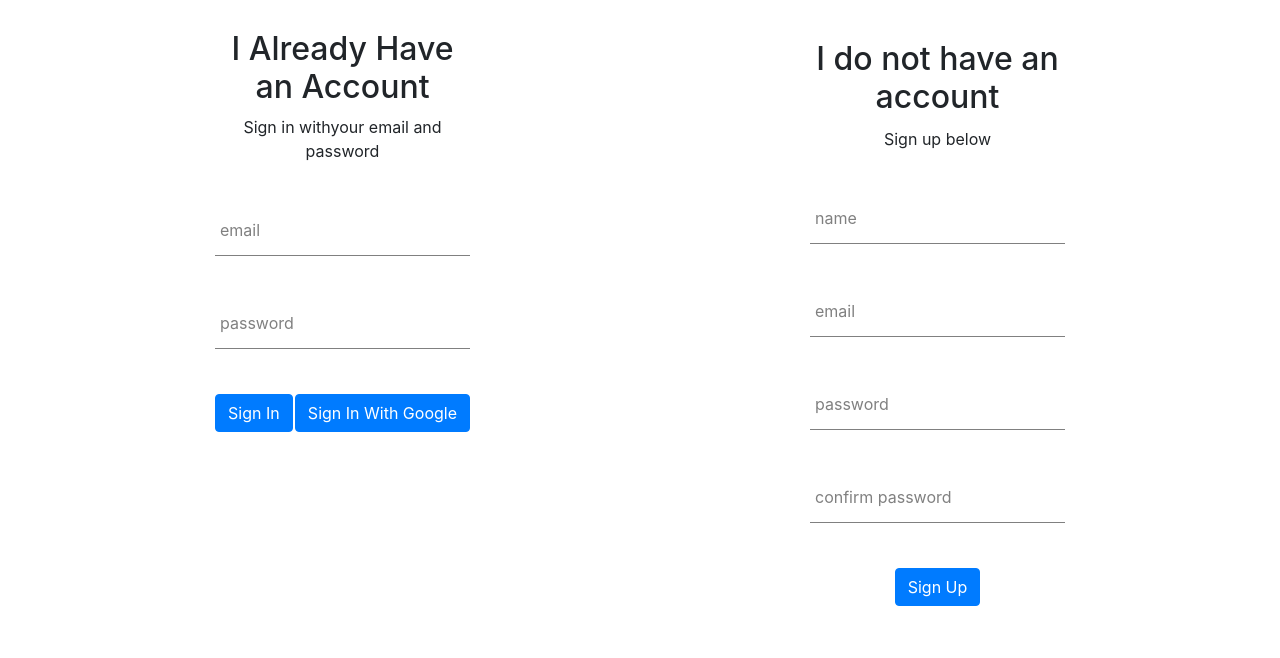
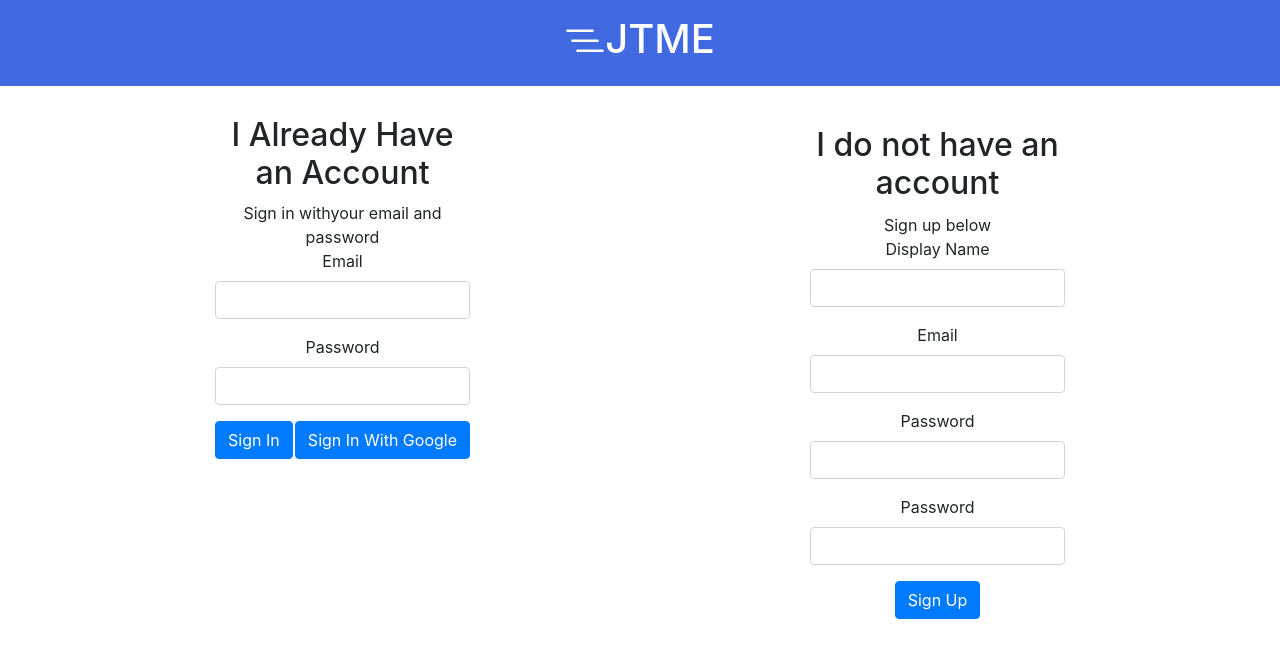
Before and after one commit to bbedevian/jtme, a React (Create React App) app: page /signin in a window 1280 px wide. Shown: the top 658 px of the page. Built offline with nearby package versions, Linux system fonts and the light colour scheme; no server answers.

Commit message:
start laying out the home page with sidebar etc

```diff
--- a/src/App.js
+++ b/src/App.js
@@ -4,10 +4,7 @@ import {connect} from 'react-redux'
 import SignInSignUp from './pages/signin-signup/signin-signup.component'
 import {Route, Switch, Redirect} from 'react-router-dom';
 import HomePage from './pages/home/home.component'
-import Button from 'react-bootstrap/Button'
-import { signOutStart } from './redux/user/user.actions';
-
-
+import Header from './components/Header/header.component'
 
 import {checkUserSession} from './redux/user/user.actions'
 
@@ -22,12 +19,12 @@ class App extends Component {
     const {currentUser} = this.props
     return (
       <div className="App">
+        <Header />
         <Switch>
           <Route exact path='/signin' render={() => currentUser ? (<Redirect to='/home' />) : (<SignInSignUp/>)}/>
           <Route exact path='/home' render={() => currentUser ? (<HomePage/>): (<Redirect to='/signin' />)}/>
           <Route path='/' render={() => currentUser ? (<Redirect to='/home' />) : (<Redirect to='/signin' />)}/>
         </Switch>
-        {currentUser ? <Button onClick={() => this.props.signOutStart()}>Sign Out</Button> : null}
       </div>
     );
   }
@@ -39,7 +36,6 @@ const msp = ({user}) => ({
 
 const mdp = dispatch => ({
   checkUserSession: () => dispatch(checkUserSession()),
-  signOutStart: () => dispatch(signOutStart())
 })
 
 export default connect(msp, mdp)(App);
--- a/src/components/AddJob/add-job.component.jsx
+++ b/src/components/AddJob/add-job.component.jsx
@@ -7,6 +7,8 @@ import { fetchJobsStart } from '../../redux/jobs/jobs.actions';
 import Container from 'react-bootstrap/Container'
 import Form from 'react-bootstrap/Form'
 import Button from 'react-bootstrap/Button'
+import { ArrowUpCircle, ArrowDownCircle } from 'react-bootstrap-icons'
+
 
 //css import
 import './add-job.scss'
@@ -17,7 +19,8 @@ class AddJob extends Component {
         company: '',
         status: '',
         jobTitle: '',
-        lastContacted: ''
+        lastContacted: '',
+        isOpen: true
     }
 
     handleChange = e => {
@@ -25,9 +28,15 @@ class AddJob extends Component {
         this.setState({[name]: value})
     }
 
+    handleDropDown = () => {
+        this.setState({isOpen: !this.state.isOpen})
+    }
+
     handleSubmit = e => {
         e.preventDefault();
-        addJobToUserJobsCollection(this.state)
+        const {company, status, jobTitle, lastContacted} = this.state
+        const newJob = {company, status, jobTitle, lastContacted}
+        addJobToUserJobsCollection(newJob)
         this.setState({
             company: '',
             status: '',
@@ -41,35 +50,42 @@ class AddJob extends Component {
     }
 
     render() {
-        const {company, status, jobTitle, lastContacted } = this.state
+        const {company, status, jobTitle, lastContacted, isOpen } = this.state
+        const {handleDropDown} = this
         return (
             <Container className='add-job'>
+                <div className='add-job-header' onClick={() =>  handleDropDown()}>
+                    Add a new Job {isOpen ? <ArrowUpCircle/> : <ArrowDownCircle/>}
+                </div>
+               { isOpen ?
                 <Form id='add-job-form' onSubmit={this.handleSubmit}>
                     <Form.Group controlId="companyForm">
                         <Form.Label>Company:</Form.Label>
-                        <Form.Control name='company' value={company} onChange={this.handleChange}/>
+                        <Form.Control required name='company' value={company} onChange={this.handleChange}/>
                     </Form.Group>
                     <Form.Group controlId="jobTitleForm">
                         <Form.Label>Job Title:</Form.Label>
-                        <Form.Control name='jobTitle' value={jobTitle} onChange={this.handleChange}/>
+                        <Form.Control required name='jobTitle' value={jobTitle} onChange={this.handleChange}/>
                     </Form.Group>
                     <Form.Group controlId="lastContactForm">
                         <Form.Label>Last Contacted:</Form.Label>
-                        <Form.Control type="date" name='lastContacted' value={lastContacted} onChange={this.handleChange}/>
+                        <Form.Control required type="date" name='lastContacted' value={lastContacted} onChange={this.handleChange}/>
                     </Form.Group>
                     <Form.Group controlId="statusForm">
                         <Form.Label>Status:</Form.Label>
-                        <Form.Control name="status" as="select" value={status} onChange={this.handleChange} >
+                        <Form.Control required name="status" as="select" value={status} onChange={this.handleChange} >
                             <option disabled defaultValue></option>
                             <option value="saved">Saved</option>
                             <option value="applied">Applied</option>
                             <option value="interviewing">Interviewing</option>
                             <option value="closed">Closed</option>
                         </Form.Control>
-                        {/* <Form.Control name='status' value={status} onChange={this.handleChange}/> */}
                     </Form.Group>
                     <Button variant='success' type='submit'>Add Job</Button>
                 </Form>
+                :
+                null
+                }
             </Container>
         );
     }
--- a/src/components/AddJob/add-job.scss
+++ b/src/components/AddJob/add-job.scss
@@ -1,3 +1,10 @@
 .add-job{
    margin-bottom: 50px;
 }
+
+.add-job-header {
+   width: 100%;
+   background-color: greenyellow;
+   padding: 8px;
+   margin-bottom: 5px;
+}
--- /dev/null
+++ b/src/components/Header/header.component.jsx
@@ -0,0 +1,16 @@
+import React, { Component } from 'react';
+import './header.styles.scss'
+import { ListNested } from 'react-bootstrap-icons'
+
+
+class Header extends Component {
+    render() {
+        return (
+            <div className='header'>
+                <h1>{<ListNested/>}JTME</h1>
+            </div>
+        );
+    }
+}
+
+export default Header;
--- /dev/null
+++ b/src/components/Header/header.styles.scss
@@ -0,0 +1,7 @@
+.header {
+    padding: 15px;
+    margin: auto;
+    color: white;
+    background-color: rgb(65, 105, 225);
+    margin-bottom: 5px;
+}
--- a/src/components/form-input/form-input.component.jsx
+++ /dev/null
@@ -1,19 +0,0 @@
-import React from 'react';
-import './form-input.styles.scss'
-
-const FormInput = ({handleChange, label, ...otherProps}) => {
-    return (
-        <div className='group'>
-        <input className='form-input' onChange={handleChange} {...otherProps}/>
-        {
-            label ?
-           ( <label className={`${otherProps.value.length ? 'shrink' : ''} form-input-label`}>
-                    {label}
-            </label>)
-            : null
-        }
-        </div>
-    );
-}
-
-export default FormInput;
--- a/src/components/form-input/form-input.styles.scss
+++ /dev/null
@@ -1,54 +0,0 @@
-$sub-color: grey;
-$main-color: black;
-
-@mixin shrinkLabel {
-  top: -14px;
-  font-size: 12px;
-  color: $main-color;
-}
-
-.group {
-  position: relative;
-  margin: 45px 0;
-
-  .form-input {
-    background: none;
-    background-color: white;
-    color: $sub-color;
-    font-size: 18px;
-    padding: 10px 10px 10px 5px;
-    display: block;
-    width: 100%;
-    border: none;
-    border-radius: 0;
-    border-bottom: 1px solid $sub-color;
-    margin: 25px 0;
-
-    &:focus {
-      outline: none;
-    }
-
-    &:focus ~ .form-input-label {
-      @include shrinkLabel();
-    }
-  }
-
-  input[type='password'] {
-    letter-spacing: 0.3em;
-  }
-
-  .form-input-label {
-    color: $sub-color;
-    font-size: 16px;
-    font-weight: normal;
-    position: absolute;
-    pointer-events: none;
-    left: 5px;
-    top: 10px;
-    transition: 300ms ease all;
-
-    &.shrink {
-      @include shrinkLabel();
-    }
-  }
-}
--- a/src/components/sign-in/sign-in.component.jsx
+++ b/src/components/sign-in/sign-in.component.jsx
@@ -2,14 +2,13 @@ import React, { Component } from 'react';
 import './sign-in.styles.scss'
 import {connect} from 'react-redux'
 import {googleSignInStart, emailSignInStart} from '../../redux/user/user.actions'
+import Form from 'react-bootstrap/Form'
 import Button from 'react-bootstrap/Button'
-import FormInput from '../form-input/form-input.component';
 
 
 class SignIn extends Component {
     state = {
         email: '',
-
         password: ''
     }
 
@@ -34,14 +33,20 @@ class SignIn extends Component {
                 <h2>I Already Have an Account</h2>
                 <span>Sign in withyour email and password</span>
 
-                <form onSubmit={handleSubmit}>
-                    <FormInput handleChange={handleChange} name='email' type='email' value={email} label='email' required/>
-                    <FormInput handleChange={handleChange} name='password' type='password' label='password' value={password} required/>
+                <Form onSubmit={handleSubmit}>
+                    <Form.Group controlId="formBasicEmail">
+                        <Form.Label>Email</Form.Label>
+                        <Form.Control required name='email' type="text" value={email} onChange={handleChange}/>
+                    </Form.Group>
+                    <Form.Group controlId="formBasicPassword">
+                        <Form.Label>Password</Form.Label>
+                        <Form.Control required name='password' type="password" value={password} onChange={handleChange}/>
+                    </Form.Group>
                     <div className='buttons'>
-                    <Button onClick={(e) => handleSubmit(e)}  >Sign In</Button>
+                    <Button onClick={(e) => handleSubmit(e)}>Sign In</Button>
                     <Button type='button' onClick={googleSignInStart} >Sign In With Google</Button>
                     </div>
-                </form>
+                </Form>
             </div>
         );
     }
--- a/src/components/sign-up/sign-up.component.jsx
+++ b/src/components/sign-up/sign-up.component.jsx
@@ -1,5 +1,5 @@
 import React, {Component} from 'react';
-import FormInput from '../form-input/form-input.component';
+import Form from 'react-bootstrap/Form'
 import Button from 'react-bootstrap/Button'
 import { signUpStart } from '../../redux/user/user.actions';
 import {connect} from 'react-redux'
@@ -34,18 +34,31 @@ class SignUp extends Component {
 
     render() {
         const {displayName, email, password, confirmPassword} = this.state
+        const {handleChange} = this
         return (
             <div className='sign-up'>
             <h2 className='title'>I do not have an account</h2>
             <span>Sign up below</span>
 
-            <form className='sign-up-form' onSubmit={this.handleSubmit}>
-                <FormInput onChange={this.handleChange} type='text' name='displayName' value={displayName} label='name' required/>
-                <FormInput onChange={this.handleChange} type='email' name='email' value={email} label='email' required/>
-                <FormInput onChange={this.handleChange} type='password' name='password' value={password} label='password' required/>
-                <FormInput onChange={this.handleChange} type='password' name='confirmPassword' label='confirm password' value={confirmPassword} required/>
-                <Button type='submit' >Sign Up </Button>
-            </form>
+            <Form className='sign-up-form' onSubmit={this.handleSubmit}>
+                <Form.Group controlId="formBasicDisplayName">
+                        <Form.Label>Display Name</Form.Label>
+                        <Form.Control required name='displayName' type="text" value={displayName} onChange={handleChange}/>
+                </Form.Group>
+                <Form.Group controlId="formBasicEmail">
+                        <Form.Label>Email</Form.Label>
+                        <Form.Control required name='email' type="text" value={email} onChange={handleChange}/>
+                </Form.Group>
+                <Form.Group controlId="formBasicPassword">
+                    <Form.Label>Password</Form.Label>
+                    <Form.Control required name='password' type="password" value={password} onChange={handleChange}/>
+                </Form.Group>
+                <Form.Group controlId="formBasicPassword">
+                    <Form.Label>Password</Form.Label>
+                    <Form.Control required name='confirmPassword' type="password" value={confirmPassword} onChange={handleChange}/>
+                </Form.Group>
+                <Button type='submit'>Sign Up</Button>
+            </Form>
 
             </div>
         );
--- /dev/null
+++ b/src/pages/home/home.styles.scss
@@ -0,0 +1,28 @@
+.home-page {
+    display: flex;
+    flex-direction: row;
+}
+
+.job-stuffs {
+    width: 100%;
+    margin-left: 200px;
+}
+
+.side-bar {
+    height: 100%;
+    width: 200px;
+    position: fixed;
+    z-index: 1;
+    top: 25;
+    left: 0;
+    overflow-x: hidden;
+    display: flex;
+    justify-content: center;
+}
+
+.sign-out {
+    position: absolute;
+    bottom: 125px;
+    margin-left: auto;
+    margin-right: auto;
+}
```
Also changed, not shown: src/pages/home/home.component.jsx (+19 -6 lines).
